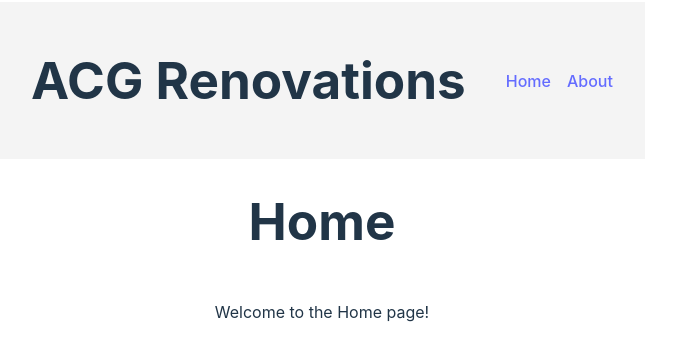
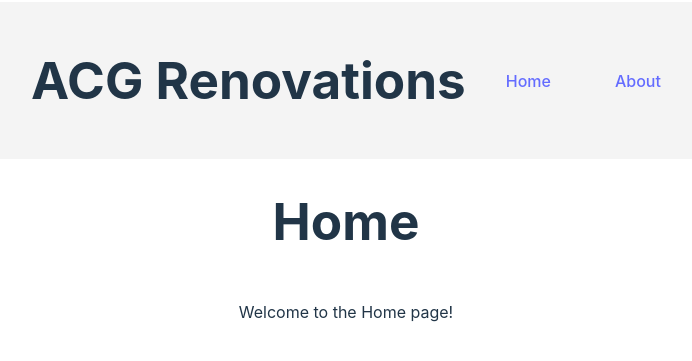
Before and after one commit to krezket/ACG-Renovations, a React (Vite) app: page / in a window 1280 px wide. Shown: the part 229-590 px from the top of the page, without its empty margins (1-693 px from the left). Built offline with nearby package versions, Linux system fonts and the light colour scheme.

Commit message:
minor style changes

```diff
--- a/src/components/Header/Header.css
+++ b/src/components/Header/Header.css
@@ -8,6 +8,7 @@ header {
 
 nav ul {
   display: flex;
-  gap: 1rem;
+  text-decoration: none;
+  gap: 4rem;
   list-style: none;
 }
```
